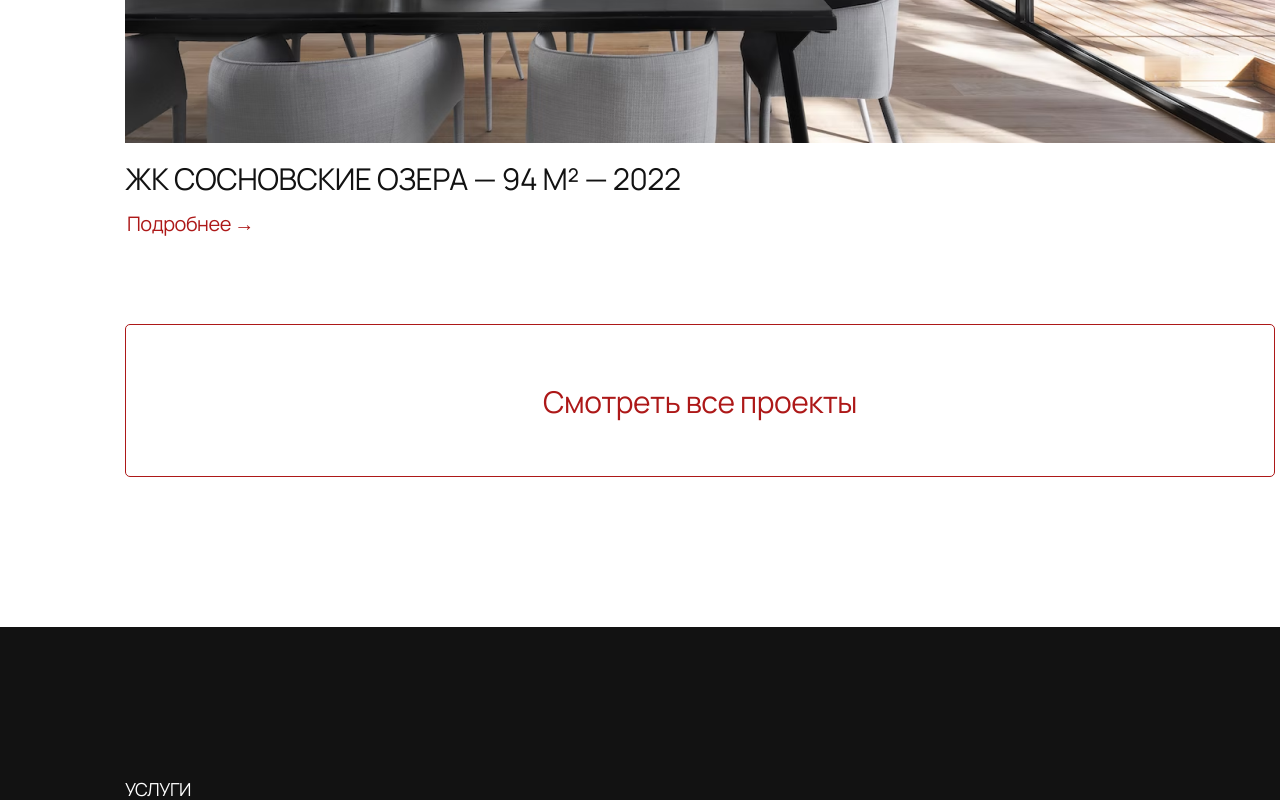
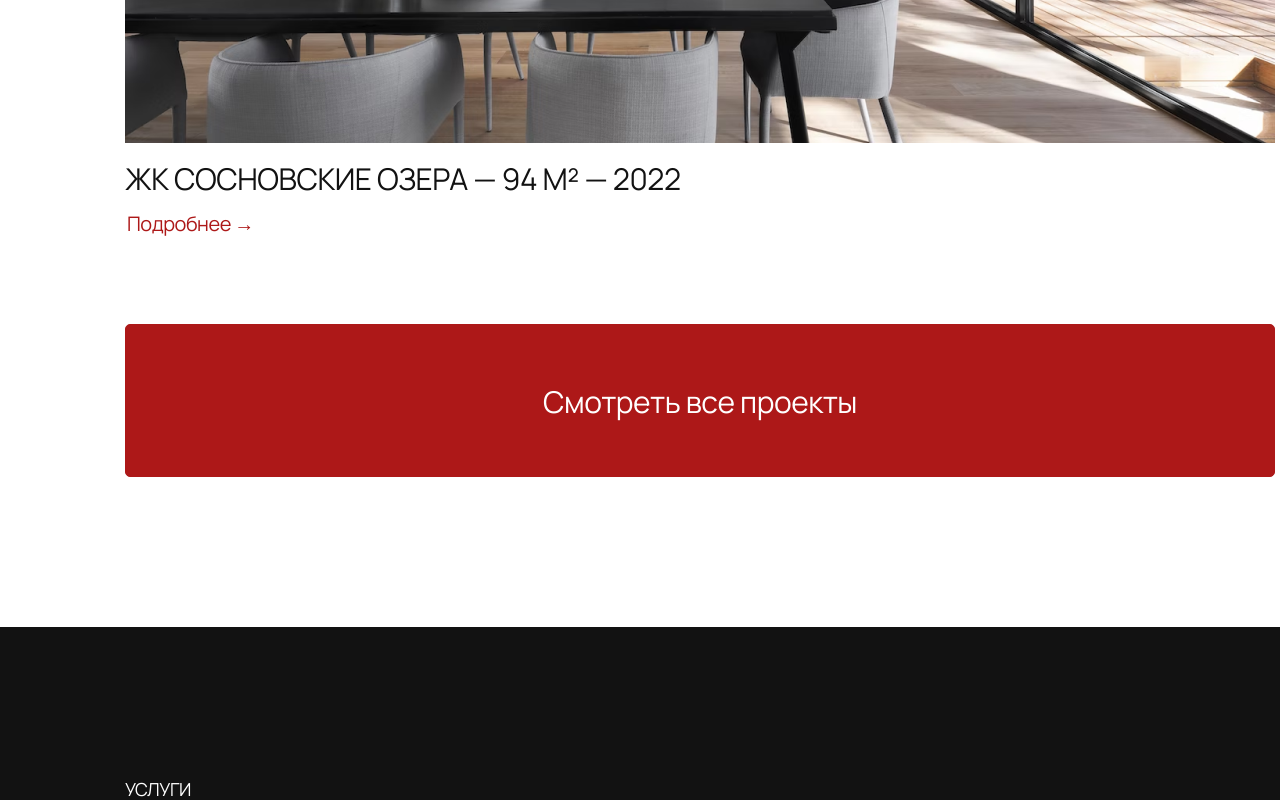
Before and after one commit to yevheniivaitkevichius/module-1, a plain HTML site: page index.html in a window 1280 px wide. In both pictures the pointer is over the link "Смотреть все проекты". Shown: the part 3092-3892 px from the top of the page. Drawn offline with Linux system fonts and the light colour scheme.

Commit message:
My first commit

```diff
--- a/styles/style.css
+++ b/styles/style.css
@@ -122,7 +122,7 @@ h3 {
 	color: #ad1818;
 }
 
-.project__btn-all:hover {
+.projects__btn:hover {
 	background-color: #ad1818;
 	color: #fff;
 }
```
